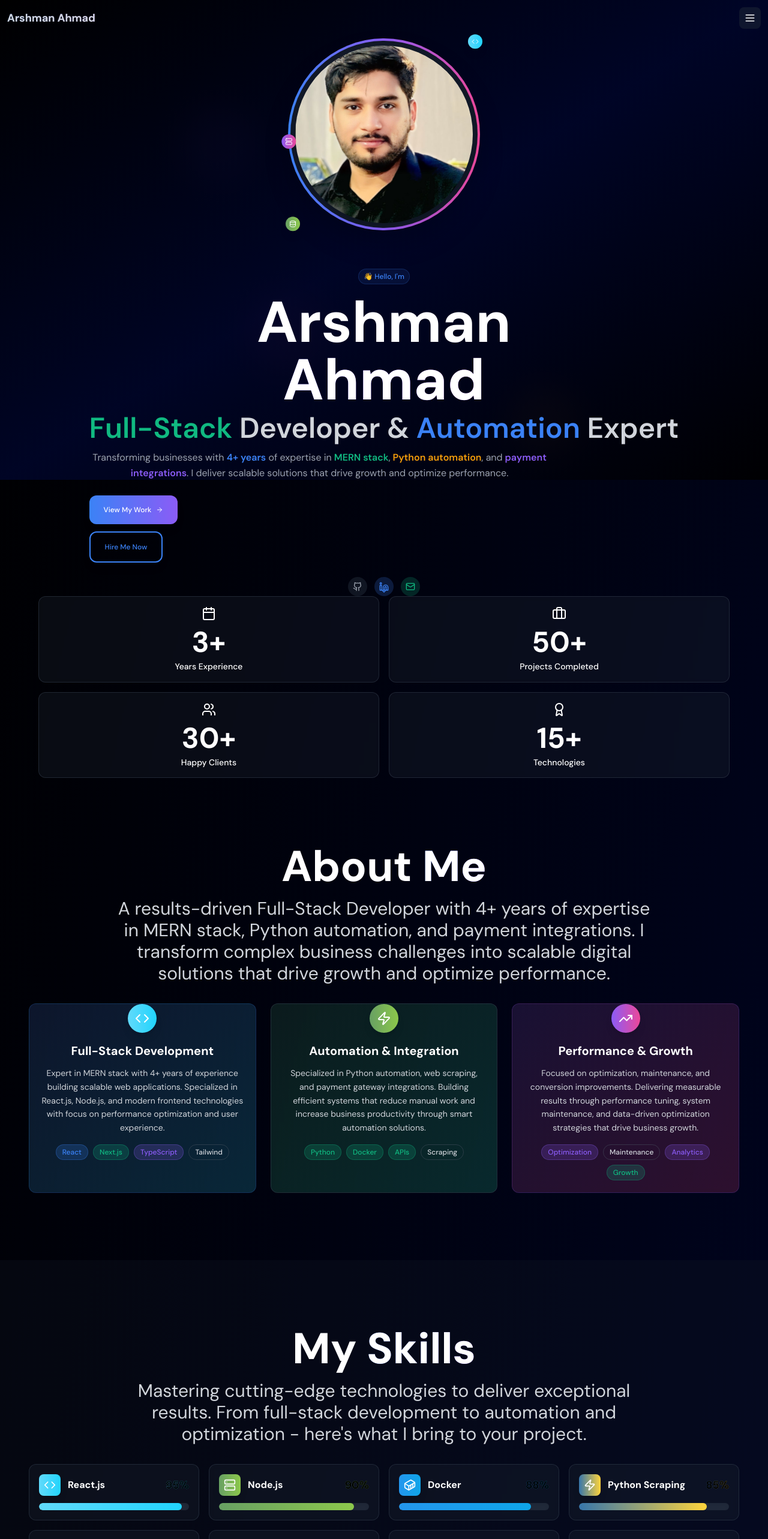
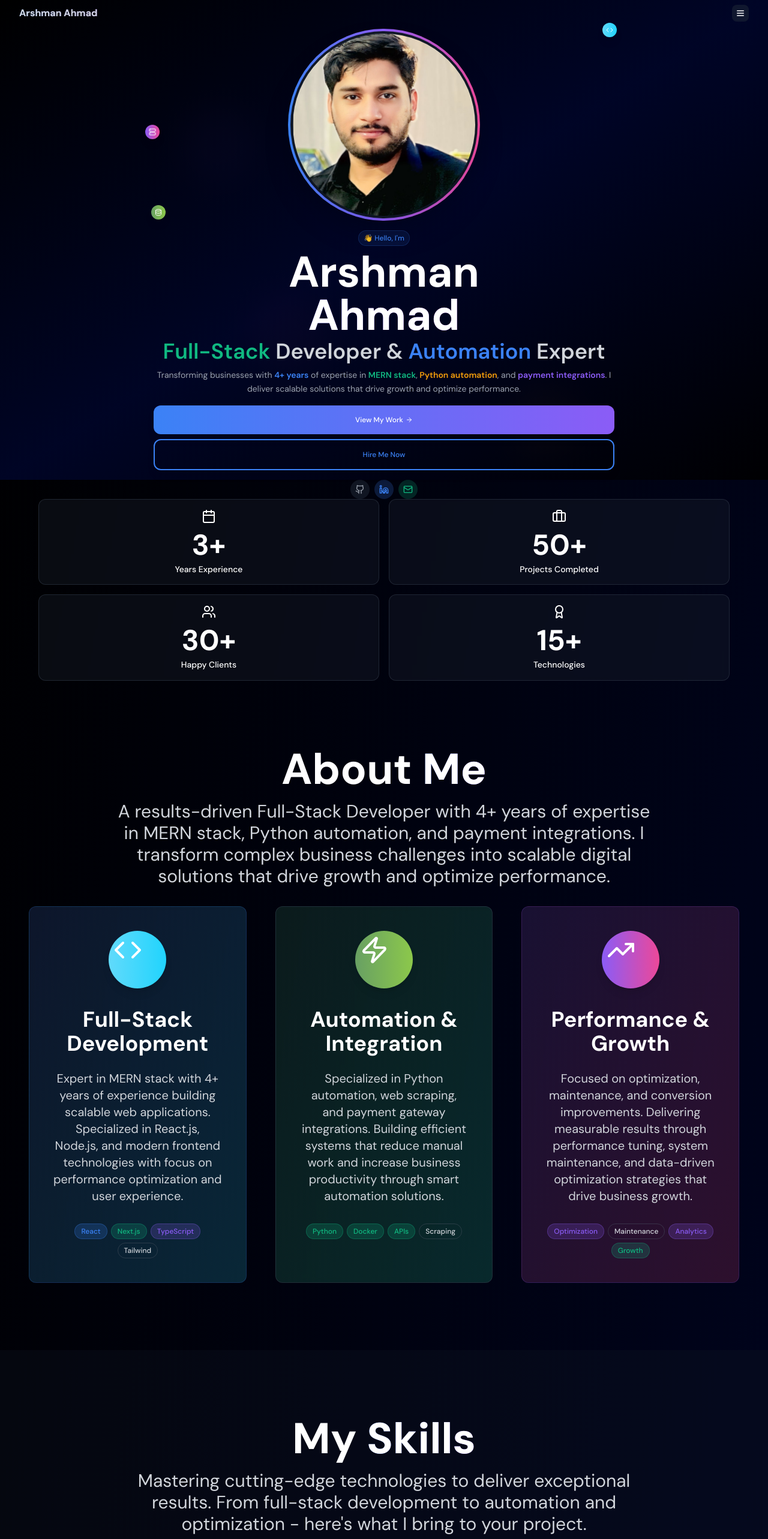
Before and after one commit to arshmanahmad/My-Profile, a React (Vite) app: page / in a window 1280 px wide. Shown: the top 2566 px of the page at 60% size. Built offline with nearby package versions, Linux system fonts and the light colour scheme.

Commit message:
feat: update

```diff
--- a/src/components/About.jsx
+++ b/src/components/About.jsx
@@ -42,7 +42,7 @@ const About = () => {
   ];
 
   return (
-    <div className="grid grid-cols-1 md:grid-cols-2 xl:grid-cols-3 gap-6 sm:gap-8 md:gap-10 lg:gap-12">
+    <div className="grid grid-cols-1 sm:grid-cols-1 md:grid-cols-2 xl:grid-cols-3 gap-4 sm:gap-6 md:gap-8 lg:gap-10 xl:gap-12">
       {aboutCards.map((card, index) => (
         <motion.div
           key={card.title}
@@ -55,23 +55,23 @@ const About = () => {
             className={`bg-gradient-to-br ${card.gradient} ${card.borderColor} backdrop-blur-sm h-full ${card.hoverBorderColor} transition-all duration-300 transform hover:scale-105 hover:shadow-2xl`}
             hover
           >
-            <CardContent className="p-5 sm:p-6 md:p-8 lg:p-10 text-center">
-              <div className={`bg-gradient-to-r ${card.iconGradient} rounded-full p-3 sm:p-4 md:p-5 w-12 h-12 sm:w-16 sm:h-16 md:w-20 md:h-20 lg:w-24 lg:h-24 mx-auto mb-4 sm:mb-5 md:mb-6 lg:mb-8 shadow-lg`}>
-                <card.icon className="w-6 h-6 sm:w-8 sm:h-8 md:w-10 md:h-10 lg:w-12 lg:h-12 text-[#FFFFFF]" />
+            <CardContent className="p-4 sm:p-5 md:p-6 lg:p-8 xl:p-10 text-center">
+              <div className={`bg-gradient-to-r ${card.iconGradient} rounded-full p-2 sm:p-3 md:p-4 lg:p-5 w-10 h-10 sm:w-12 sm:h-12 md:w-16 md:h-16 lg:w-20 lg:h-20 xl:w-24 xl:h-24 mx-auto mb-3 sm:mb-4 md:mb-5 lg:mb-6 xl:mb-8 shadow-lg`}>
+                <card.icon className="w-5 h-5 sm:w-6 sm:h-6 md:w-8 md:h-8 lg:w-10 lg:h-10 xl:w-12 xl:h-12 text-[#FFFFFF]" />
               </div>
-              <h3 className="text-xl sm:text-2xl md:text-3xl lg:text-4xl font-bold text-[#FFFFFF] mb-3 sm:mb-4 md:mb-5 lg:mb-6">
+              <h3 className="text-lg sm:text-xl md:text-2xl lg:text-3xl xl:text-4xl font-bold text-[#FFFFFF] mb-2 sm:mb-3 md:mb-4 lg:mb-5 xl:mb-6">
                 {card.title}
               </h3>
-              <p className="text-sm sm:text-base md:text-lg lg:text-xl text-[#D1D5DB] leading-relaxed mb-4 sm:mb-5 md:mb-6 lg:mb-8">
+              <p className="text-xs sm:text-sm md:text-base lg:text-lg xl:text-xl text-[#D1D5DB] leading-relaxed mb-3 sm:mb-4 md:mb-5 lg:mb-6 xl:mb-8">
                 {card.description}
               </p>
-              <div className="flex flex-wrap gap-2 sm:gap-3 justify-center">
+              <div className="flex flex-wrap gap-1.5 sm:gap-2 md:gap-3 justify-center">
                 {card.tech.map((tech, techIndex) => (
                   <Badge
                     key={tech}
                     variant={card.techVariants[techIndex]}
-                    size="md"
-                    className="text-sm font-medium"
+                    size="sm"
+                    className="text-xs sm:text-sm font-medium"
                   >
                     {tech}
                   </Badge>
--- a/src/components/Footer.jsx
+++ b/src/components/Footer.jsx
@@ -19,7 +19,7 @@ const Footer = () => {
           <motion.p
             initial={{ opacity: 0 }}
             whileInView={{ opacity: 1 }}
-            transition={{ delay: 0.3 }}
+            transition={{ delay: 0.3, duration: 0.6 }}
             className="text-[#6B7280] text-xs mt-2"
           >
             Built with React, TypeScript, and Tailwind CSS
--- a/src/components/Hero.jsx
+++ b/src/components/Hero.jsx
@@ -72,21 +72,58 @@ const Hero = ({
   }
 
   return (
-    <section id="home" className="min-h-screen flex items-center justify-center px-3 sm:px-4 md:px-6 lg:px-8 xl:px-12 pt-16 sm:pt-20 relative">
-      <div className="max-w-7xl mx-auto grid grid-cols-1 lg:grid-cols-2 gap-8 sm:gap-10 lg:gap-12 xl:gap-16 2xl:gap-20 items-center relative z-10">
+
+          <section id="home" className="min-h-screen flex items-center justify-center px-2 sm:px-4 md:px-6 lg:px-8 xl:px-12 pt-12 sm:pt-16 md:pt-20 relative">
+      <div className="">
+        {/* Profile Image - Full width on mobile, half on desktop */}
+        <motion.div
+          initial={{ opacity: 0, scale: 0.8 }}
+          animate={{ opacity: 1, scale: 1 }}
+          transition={{ duration: 0.8, delay: 0.2 }}
+          className="w-full lg:w-auto mb-4 sm:mb-6 lg:mb-0"
+        >
+          <div className="relative w-full flex justify-center lg:justify-end">
+            <div className="w-48 h-48 sm:w-64 sm:h-64 md:w-80 md:h-80 lg:w-96 lg:h-96 xl:w-[20rem] xl:h-[20rem] 2xl:w-[22rem] 2xl:h-[22rem] rounded-full bg-gradient-to-r from-[#3B82F6] via-[#8B5CF6] to-[#EC4899] p-1 shadow-2xl">
+              <div className="w-full h-full rounded-full bg-[#111827] p-1 sm:p-2 md:p-3 lg:p-4 flex items-center justify-center">
+                <img
+                  src="/src/assets/arshman3.png"
+                  alt="Arshman Ahmad"
+                  className="w-full h-full rounded-full object-cover shadow-lg"
+                />
+              </div>
+            </div>
+
+          {/* Floating Icons */}
+          {floatingIcons.map((item, index) => (
+            <motion.div
+              key={index}
+              animate={item.animation}
+              transition={{
+                duration: 3,
+                repeat: Infinity,
+                delay: item.delay
+              }}
+              className={`${item.position} bg-gradient-to-r ${item.gradient} rounded-full p-1.5 sm:p-2 md:p-3 shadow-lg`}
+            >
+              <item.icon className="w-3 h-3 sm:w-4 sm:h-4 md:w-6 md:h-6 text-[#FFFFFF]" />
+            </motion.div>
+          ))}
+        </div>
+      </motion.div>
+
         {/* Profile Content */}
         <motion.div
           initial={{ opacity: 0, y: 50 }}
           animate={{ opacity: 1, y: 0 }}
           transition={{ duration: 0.8 }}
-          className="text-center lg:text-left order-2 lg:order-1"
+          className="text-center"
         >
-          <div className="mb-6 sm:mb-8">
+          <div className="mb-4 sm:mb-6 md:mb-8 w-full">
             <motion.span
               initial={{ opacity: 0 }}
               animate={{ opacity: 1 }}
               transition={{ delay: 0.2 }}
-              className="inline-block text-[#3B82F6] text-xs sm:text-sm md:text-base font-medium mb-2 px-2 sm:px-3 md:px-4 py-1 sm:py-2 bg-[#3B82F6]/10 rounded-full border border-[#3B82F6]/20"
+              className="inline-block  text-[#3B82F6] text-xs sm:text-sm md:text-base font-medium mb-1 sm:mb-2 px-2 sm:px-3 md:px-4 py-1 sm:py-2 bg-[#3B82F6]/10 rounded-full border border-[#3B82F6]/20"
             >
               👋 Hello, I'm
             </motion.span>
@@ -95,7 +132,7 @@ const Hero = ({
               initial={{ opacity: 0, y: 20 }}
               animate={{ opacity: 1, y: 0 }}
               transition={{ delay: 0.4 }}
-              className="text-4xl sm:text-5xl md:text-6xl lg:text-7xl xl:text-8xl 2xl:text-9xl font-bold text-[#FFFFFF] mt-2 sm:mt-3 md:mt-4 mb-2 sm:mb-3 md:mb-4 leading-tight"
+              className="text-3xl sm:text-4xl md:text-5xl lg:text-6xl xl:text-7xl 2xl:text-8xl font-bold text-[#FFFFFF] mt-1 sm:mt-2 md:mt-3 mb-1 sm:mb-2 md:mb-3 leading-tight"
             >
               Arshman
               <span className="block text-transparent bg-clip-text bg-gradient-to-r from-[#3B82F6] via-[#8B5CF6] to-[#EC4899]">
@@ -107,7 +144,7 @@ const Hero = ({
               initial={{ opacity: 0, y: 20 }}
               animate={{ opacity: 1, y: 0 }}
               transition={{ delay: 0.6 }}
-              className="text-xl sm:text-2xl md:text-3xl lg:text-4xl xl:text-5xl text-[#D1D5DB] mb-3 sm:mb-4 md:mb-6 font-semibold"
+              className="text-lg sm:text-xl md:text-2xl lg:text-3xl xl:text-4xl text-[#D1D5DB] mb-2 sm:mb-3 md:mb-4 font-semibold"
             >
               <span className="text-[#10B981]">Full-Stack</span> Developer & <span className="text-[#3B82F6]">Automation</span> Expert
             </motion.h2>
@@ -116,7 +153,7 @@ const Hero = ({
               initial={{ opacity: 0, y: 20 }}
               animate={{ opacity: 1, y: 0 }}
               transition={{ delay: 0.8 }}
-              className="text-base sm:text-lg md:text-xl lg:text-2xl text-[#9CA3AF] max-w-3xl leading-relaxed"
+              className="text-sm sm:text-base md:text-lg lg:text-xl text-[#9CA3AF] max-w-3xl leading-relaxed"
             >
               Transforming businesses with <span className="text-[#3B82F6] font-semibold">4+ years</span> of expertise in
               <span className="text-[#10B981] font-semibold"> MERN stack</span>,
@@ -130,20 +167,20 @@ const Hero = ({
             initial={{ opacity: 0, y: 20 }}
             animate={{ opacity: 1, y: 0 }}
             transition={{ delay: 1 }}
-            className="flex flex-col sm:flex-row gap-3 sm:gap-4 justify-center lg:justify-start mb-6 sm:mb-8"
+            className="flex flex-col sm:flex-row gap-2 sm:gap-3 md:gap-4 justify-center lg:justify-start mb-4 sm:mb-6 md:mb-8"
           >
-            <div className="flex flex-col sm:flex-row gap-3 sm:gap-4">
+            <div className="flex flex-col sm:flex-row gap-2 sm:gap-3 md:gap-4 w-full sm:w-auto">
               <Button
                 size="lg"
-                className="bg-gradient-to-r from-[#3B82F6] to-[#8B5CF6] hover:from-[#2563EB] hover:to-[#7C3AED] text-[#FFFFFF] shadow-lg hover:shadow-xl transition-all duration-300 transform hover:scale-105 text-xs sm:text-sm md:text-base px-4 sm:px-6 md:px-8 py-2 sm:py-3"
+                className="bg-gradient-to-r from-[#3B82F6] to-[#8B5CF6] hover:from-[#2563EB] hover:to-[#7C3AED] text-[#FFFFFF] shadow-lg hover:shadow-xl transition-all duration-300 transform hover:scale-105 text-xs sm:text-sm md:text-base px-3 sm:px-4 md:px-6 lg:px-8 py-2 sm:py-3 w-full sm:w-auto"
                 onClick={onViewWork}
               >
-                View My Work <ArrowRight className="ml-2 w-3 h-3 sm:w-4 sm:h-4" />
+                View My Work <ArrowRight className="ml-1 sm:ml-2 w-3 h-3 sm:w-4 sm:h-4" />
               </Button>
               <Button
                 size="lg"
                 variant="outline"
-                className="border-[#10B981] text-[#10B981] hover:bg-[#10B981] hover:text-[#FFFFFF] shadow-lg hover:shadow-xl transition-all duration-300 transform hover:scale-105 text-xs sm:text-sm md:text-base px-4 sm:px-6 md:px-8 py-2 sm:py-3"
+                className="border-[#10B981] text-[#10B981] hover:bg-[#10B981] hover:text-[#FFFFFF] shadow-lg hover:shadow-xl transition-all duration-300 transform hover:scale-105 text-xs sm:text-sm md:text-base px-3 sm:px-4 md:px-6 lg:px-8 py-2 sm:py-3 w-full sm:w-auto"
                 onClick={() => document.getElementById('contact')?.scrollIntoView({ behavior: 'smooth' })}
               >
                 Hire Me Now
@@ -156,7 +193,7 @@ const Hero = ({
             initial={{ opacity: 0, y: 20 }}
             animate={{ opacity: 1, y: 0 }}
             transition={{ delay: 1.2 }}
-            className="flex gap-3 sm:gap-4 justify-center lg:justify-start"
+            className="flex gap-2 sm:gap-3 md:gap-4 justify-center lg:justify-start"
           >
             {socialLinks.map((link, index) => (
               <motion.a
@@ -164,7 +201,7 @@ const Hero = ({
                 href={link.href}
                 target="_blank"
                 rel="noopener noreferrer"
-                className={`p-2 sm:p-3 rounded-full transition-all duration-300 transform hover:scale-110 hover:shadow-lg ${link.className}`}
+                className={`p-2 sm:p-2.5 md:p-3 rounded-full transition-all duration-300 transform hover:scale-110 hover:shadow-lg ${link.className}`}
                 whileHover={{ scale: 1.1 }}
                 whileTap={{ scale: 0.9 }}
                 initial={{ opacity: 0, y: 20 }}
@@ -175,42 +212,6 @@ const Hero = ({
               </motion.a>
             ))}
           </motion.div>
-        </motion.div>
-
-        {/* Profile Image */}
-          <motion.div
-            initial={{ opacity: 0, scale: 0.8 }}
-            animate={{ opacity: 1, scale: 1 }}
-            transition={{ duration: 0.8, delay: 0.2 }}
-            className="flex justify-center lg:justify-end order-1 lg:order-2"
-          >
-            <div className="relative max-w-md lg:max-w-lg xl:max-w-xl 2xl:max-w-2xl">
-              <div className="w-48 h-48 sm:w-64 sm:h-64 md:w-80 md:h-80 lg:w-96 lg:h-96 xl:w-[20rem] xl:h-[20rem] 2xl:w-[22rem] 2xl:h-[22rem] rounded-full bg-gradient-to-r from-[#3B82F6] via-[#8B5CF6] to-[#EC4899] p-1 shadow-2xl">
-              <div className="w-full h-full rounded-full bg-[#111827] p-2 sm:p-3 md:p-4 flex items-center justify-center">
-                <img
-                  src="/src/assets/arshman3.png"
-                  alt="Arshman Ahmad"
-                  className="w-full h-full rounded-full object-cover shadow-lg"
-                />
-              </div>
-            </div>
-
-            {/* Floating Icons */}
-            {floatingIcons.map((item, index) => (
-              <motion.div
-                key={index}
-                animate={item.animation}
-                transition={{
-                  duration: 3,
-                  repeat: Infinity,
-                  delay: item.delay
-                }}
-                className={`${item.position} bg-gradient-to-r ${item.gradient} rounded-full p-1.5 sm:p-2 md:p-3 shadow-lg`}
-              >
-                <item.icon className="w-3 h-3 sm:w-4 sm:h-4 md:w-6 md:h-6 text-[#FFFFFF]" />
-              </motion.div>
-            ))}
-          </div>
         </motion.div>
       </div>
 
--- a/src/components/Navigation.jsx
+++ b/src/components/Navigation.jsx
@@ -34,19 +34,19 @@ const Navigation = ({
         : "bg-transparent",
       className
     )}>
-      <div className="max-w-7xl mx-auto px-3 sm:px-4 md:px-6 lg:px-8">
-        <div className="flex justify-between items-center py-3 md:py-4">
+      <div className="max-w-7xl mx-auto px-2 sm:px-3 md:px-4 lg:px-6 xl:px-8">
+        <div className="flex justify-between items-center py-2 sm:py-3 md:py-4">
           {/* Logo */}
           <motion.div
             initial={{ opacity: 0, x: -20 }}
             animate={{ opacity: 1, x: 0 }}
-            className="text-lg sm:text-xl md:text-2xl font-bold bg-gradient-to-r from-[#3B82F6] to-[#8B5CF6] bg-clip-text text-[#D1D5DB]"
+            className="text-base sm:text-lg md:text-xl lg:text-2xl font-bold bg-gradient-to-r from-[#3B82F6] to-[#8B5CF6] bg-clip-text text-[#D1D5DB]"
           >
             Arshman Ahmad
           </motion.div>
 
           {/* Desktop Navigation */}
-          <div className="hidden md:flex space-x-4 lg:space-x-6 xl:space-x-8">
+          <div className="hidden md:flex space-x-3 lg:space-x-4 xl:space-x-6 2xl:space-x-8">
             {navItems.map((item, index) => (
               <motion.button
                 key={item.name}
@@ -55,7 +55,7 @@ const Navigation = ({
                 transition={{ delay: index * 0.1 }}
                 onClick={() => handleNavClick(item.href.substring(1))}
                 className={cn(
-                  "text-sm font-medium transition-all duration-300 px-3 py-2 rounded-lg relative",
+                  "text-xs sm:text-sm font-medium transition-all duration-300 px-2 sm:px-3 py-1.5 sm:py-2 rounded-lg relative",
                   activeSection === item.href.substring(1)
                     ? "text-[#3B82F6] bg-[#3B82F6]/10 border border-[#3B82F6]/20"
                     : "text-[#D1D5DB] hover:text-[#3B82F6] hover:bg-[#3B82F6]/5"
@@ -77,7 +77,7 @@ const Navigation = ({
 
           {/* Mobile Menu Button */}
           <motion.button
-            className="md:hidden text-[#FFFFFF] p-2 rounded-lg bg-[#1F2937]/50 hover:bg-[#374151]/50 transition-colors"
+            className="md:hidden text-[#FFFFFF] p-1.5 sm:p-2 rounded-lg bg-[#1F2937]/50 hover:bg-[#374151]/50 transition-colors"
             onClick={() => setIsMenuOpen(!isMenuOpen)}
             whileHover={{ scale: 1.1 }}
             whileTap={{ scale: 0.9 }}
@@ -91,7 +91,7 @@ const Navigation = ({
                   exit={{ rotate: 90, opacity: 0 }}
                   transition={{ duration: 0.2 }}
                 >
-                  <X className="w-5 h-5" />
+                  <X className="w-4 h-4 sm:w-5 sm:h-5" />
                 </motion.div>
               ) : (
                 <motion.div
@@ -101,7 +101,7 @@ const Navigation = ({
                   exit={{ rotate: -90, opacity: 0 }}
                   transition={{ duration: 0.2 }}
                 >
-                  <Menu className="w-5 h-5" />
+                  <Menu className="w-4 h-4 sm:w-5 sm:h-5" />
                 </motion.div>
               )}
             </AnimatePresence>
@@ -117,7 +117,7 @@ const Navigation = ({
               exit={{ opacity: 0, height: 0 }}
               className="md:hidden bg-[#111827]/95 backdrop-blur-lg border-t border-[#374151]/50 rounded-b-lg overflow-hidden"
             >
-              <div className="px-4 py-4 space-y-2">
+              <div className="px-3 sm:px-4 py-3 sm:py-4 space-y-1.5 sm:space-y-2">
                 {navItems.map((item, index) => (
                   <motion.button
                     key={item.name}
@@ -126,7 +126,7 @@ const Navigation = ({
                     transition={{ delay: index * 0.1 }}
                     onClick={() => handleNavClick(item.href.substring(1))}
                     className={cn(
-                      "block w-full text-left px-3 py-3 rounded-lg transition-colors text-sm",
+                      "block w-full text-left px-2 sm:px-3 py-2 sm:py-3 rounded-lg transition-colors text-xs sm:text-sm",
                       activeSection === item.href.substring(1)
                         ? "text-[#3B82F6] bg-[#3B82F6]/10"
                         : "text-[#D1D5DB] hover:text-[#3B82F6] hover:bg-[#3B82F6]/10"
--- a/src/components/Skills.jsx
+++ b/src/components/Skills.jsx
@@ -105,38 +105,38 @@ const Skills = ({ skills = [] }) => {
   const displaySkills = skills.length > 0 ? skills : defaultSkills;
 
   return (
-    <div className="grid grid-cols-1 sm:grid-cols-2 lg:grid-cols-3 xl:grid-cols-4 gap-4 sm:gap-6 md:gap-8 lg:gap-10">
+    <div className="grid grid-cols-1 sm:grid-cols-2 lg:grid-cols-3 xl:grid-cols-4 gap-3 sm:gap-4 md:gap-6 lg:gap-8 xl:gap-10">
       {displaySkills.map((skill, index) => (
         <motion.div
           key={skill.name}
           initial={{ opacity: 0, x: -50 }}
           whileInView={{ opacity: 1, x: 0 }}
           transition={{ duration: 0.8, delay: index * 0.1 }}
-          className="bg-[#1F2937]/30 backdrop-blur-sm rounded-xl lg:rounded-2xl p-4 sm:p-5 md:p-6 lg:p-8 border border-[#374151]/50 hover:border-[#4B5563]/50 transition-all duration-300 group"
+          className="bg-[#1F2937]/30 backdrop-blur-sm rounded-lg sm:rounded-xl lg:rounded-2xl p-3 sm:p-4 md:p-5 lg:p-6 xl:p-8 border border-[#374151]/50 hover:border-[#4B5563]/50 transition-all duration-300 group"
           whileHover={{ scale: 1.05, y: -5 }}
         >
-          <div className="flex items-center justify-between mb-3 sm:mb-4 md:mb-5">
-            <div className="flex items-center gap-3 sm:gap-4">
-              <div className={`text-[#FFFFFF] bg-gradient-to-r ${skill.color} p-2 sm:p-2.5 md:p-3 rounded-lg shadow-lg`}>
-                <skill.icon className="w-5 h-5 sm:w-6 sm:h-6 md:w-7 md:h-7" />
+          <div className="flex items-center justify-between mb-2 sm:mb-3 md:mb-4">
+            <div className="flex items-center gap-2 sm:gap-3 md:gap-4">
+              <div className={`text-[#FFFFFF] bg-gradient-to-r ${skill.color} p-1.5 sm:p-2 md:p-2.5 lg:p-3 rounded-lg shadow-lg`}>
+                <skill.icon className="w-4 h-4 sm:w-5 sm:h-5 md:w-6 md:h-6 lg:w-7 lg:h-7" />
               </div>
-              <span className="text-[#FFFFFF] font-bold text-base sm:text-lg md:text-xl lg:text-2xl">
+              <span className="text-[#FFFFFF] font-bold text-sm sm:text-base md:text-lg lg:text-xl xl:text-2xl">
                 {skill.name}
               </span>
             </div>
             <span
-              className={`font-bold text-lg sm:text-xl md:text-2xl lg:text-3xl bg-gradient-to-r ${skill.color} bg-clip-text text-transparent`}
+              className={`font-bold text-sm sm:text-base md:text-lg lg:text-xl xl:text-2xl bg-gradient-to-r ${skill.color} bg-clip-text text-transparent`}
             >
               {skill.level}%
             </span>
           </div>
 
-          <div className="w-full bg-[#374151]/50 rounded-full h-3 sm:h-4 md:h-5 overflow-hidden shadow-inner">
+          <div className="w-full bg-[#374151]/50 rounded-full h-2 sm:h-3 md:h-4 lg:h-5 overflow-hidden shadow-inner">
             <motion.div
               initial={{ width: 0 }}
               whileInView={{ width: `${skill.level}%` }}
               transition={{ duration: 1.5, delay: index * 0.1 }}
-              className={`bg-gradient-to-r ${skill.color} h-3 sm:h-4 md:h-5 rounded-full shadow-lg relative`}
+              className={`bg-gradient-to-r ${skill.color} h-2 sm:h-3 md:h-4 lg:h-5 rounded-full shadow-lg relative`}
             >
               <motion.div
                 className="absolute inset-0 bg-white/30 rounded-full"
```
Also changed, not shown: src/components/Contact.jsx (+24 -24 lines), src/components/Projects.jsx (+22 -22 lines).
